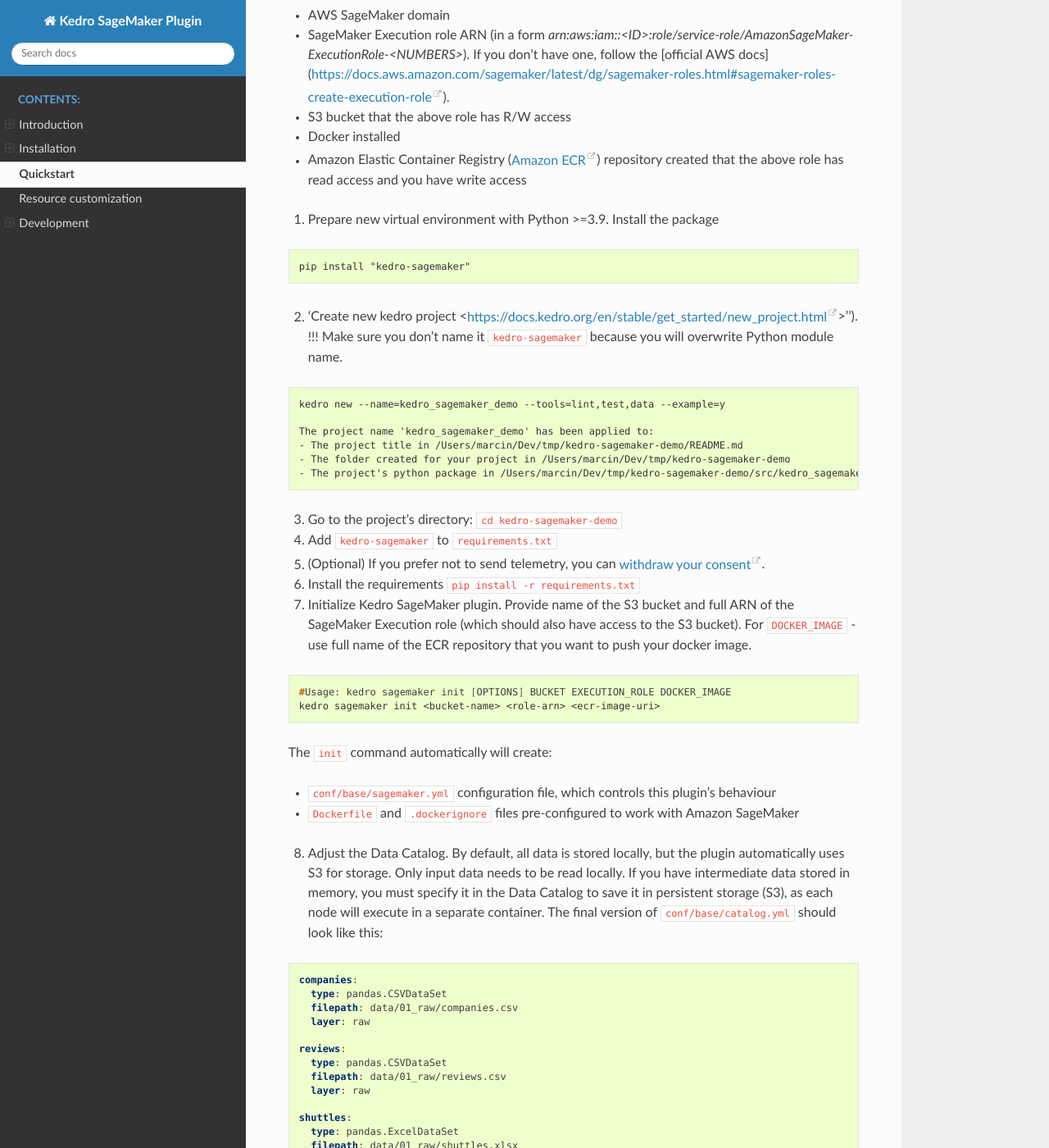
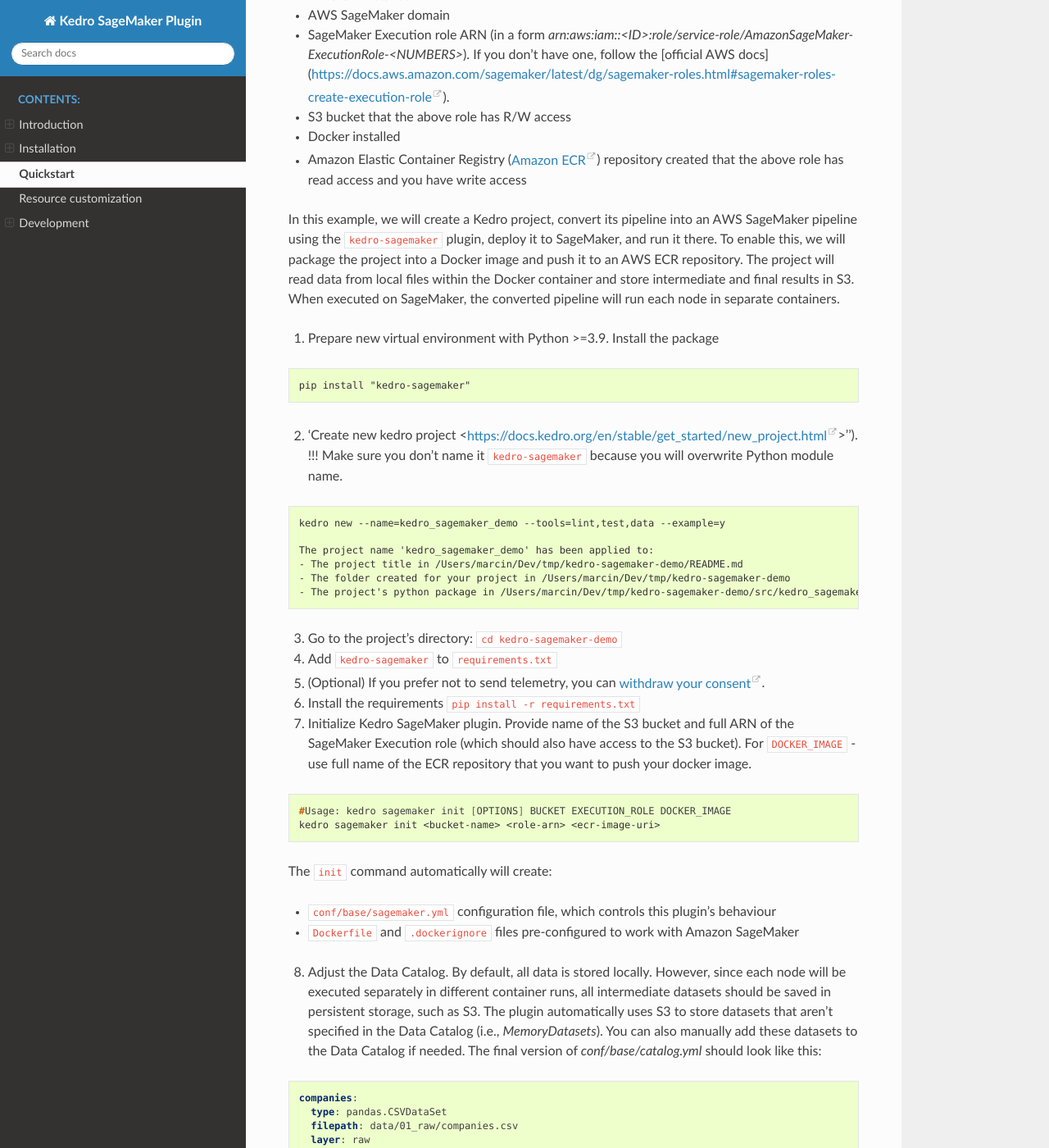
Before and after one commit to getindata/kedro-sagemaker, a Sphinx documentation site: the page built from docs/source/03_quickstart.rst, in a window 1280 px wide and 1400 px high, scrolled down 642 px. Shown: the whole window at 82% size. Built offline with Sphinx 7.4.7 and the Read the Docs theme 3.1.0, drawn with Linux system fonts in a browser that asks for light colours; some of the changed text lies outside the part shown.

Commit message:
Update docs
Signed-off-by: Dmitry Sorokin <dmd40in@gmail.com>

````diff
--- a/docs/source/03_quickstart.rst
+++ b/docs/source/03_quickstart.rst
@@ -16,6 +16,9 @@
 -  S3 bucket that the above role has R/W access
 -  Docker installed
 -  Amazon Elastic Container Registry (`Amazon ECR <https://aws.amazon.com/ecr/>`__) repository created that the above role has read access and you have write access
+
+In this example, we will create a Kedro project, convert its pipeline into an AWS SageMaker pipeline using the ``kedro-sagemaker`` plugin, deploy it to SageMaker, and run it there. To enable this, we will package the project into a Docker image and push it to an AWS ECR repository.
+The project will read data from local files within the Docker container and store intermediate and final results in S3. When executed on SageMaker, the converted pipeline will run each node in separate containers.
 
 1. Prepare new virtual environment with Python >=3.9. Install the package
 
@@ -50,7 +53,7 @@
 - ``conf/base/sagemaker.yml`` configuration file, which controls this plugin's behaviour
 - ``Dockerfile`` and ``.dockerignore`` files pre-configured to work with Amazon SageMaker
 
-8. Adjust the Data Catalog. By default, all data is stored locally, but the plugin automatically uses S3 for storage. Only input data needs to be read locally. If you have intermediate data stored in memory, you must specify it in the Data Catalog to save it in persistent storage (S3), as each node will execute in a separate container. The final version of ``conf/base/catalog.yml`` should look like this:
+8. Adjust the Data Catalog. By default, all data is stored locally. However, since each node will be executed separately in different container runs, all intermediate datasets should be saved in persistent storage, such as S3. The plugin automatically uses S3 to store datasets that aren't specified in the Data Catalog (i.e., `MemoryDatasets`). You can also manually add these datasets to the Data Catalog if needed. The final version of `conf/base/catalog.yml` should look like this:
 
 .. code:: yaml
 
@@ -75,7 +78,7 @@
 
     # ...
 
-   X_test:
+   X_test: # Optional, it would be saved to S3 by plugin automatically without that line
      type: pandas.CSVDataset
      filepath: s3://<bucket-name>/02_intermediate/X_test.csv
 
@@ -104,7 +107,15 @@
     Pipeline ARN: arn:aws:sagemaker:eu-central-1:781336771001:pipeline/kedro-sagemaker-pipeline
     Pipeline started successfully
 
+If you encounter any issues, you can manually execute the final step by running:
 
+```console
+kedro sagemaker compile
+```
+
+This command converts the Kedro pipeline into a `pipeline.json` file, located in the project's root directory. You can then create a new SageMaker pipeline in the AWS console and upload this file during the setup process.
+
+Additionally, you must manually build and push the Docker image to Amazon ECR before running the pipeline in the UI. If you're using a Mac and encounter compatibility issues, include `--platform linux/amd64` in the `docker build` command.
 
 |Kedro SageMaker Pipelines execution|
 
````
